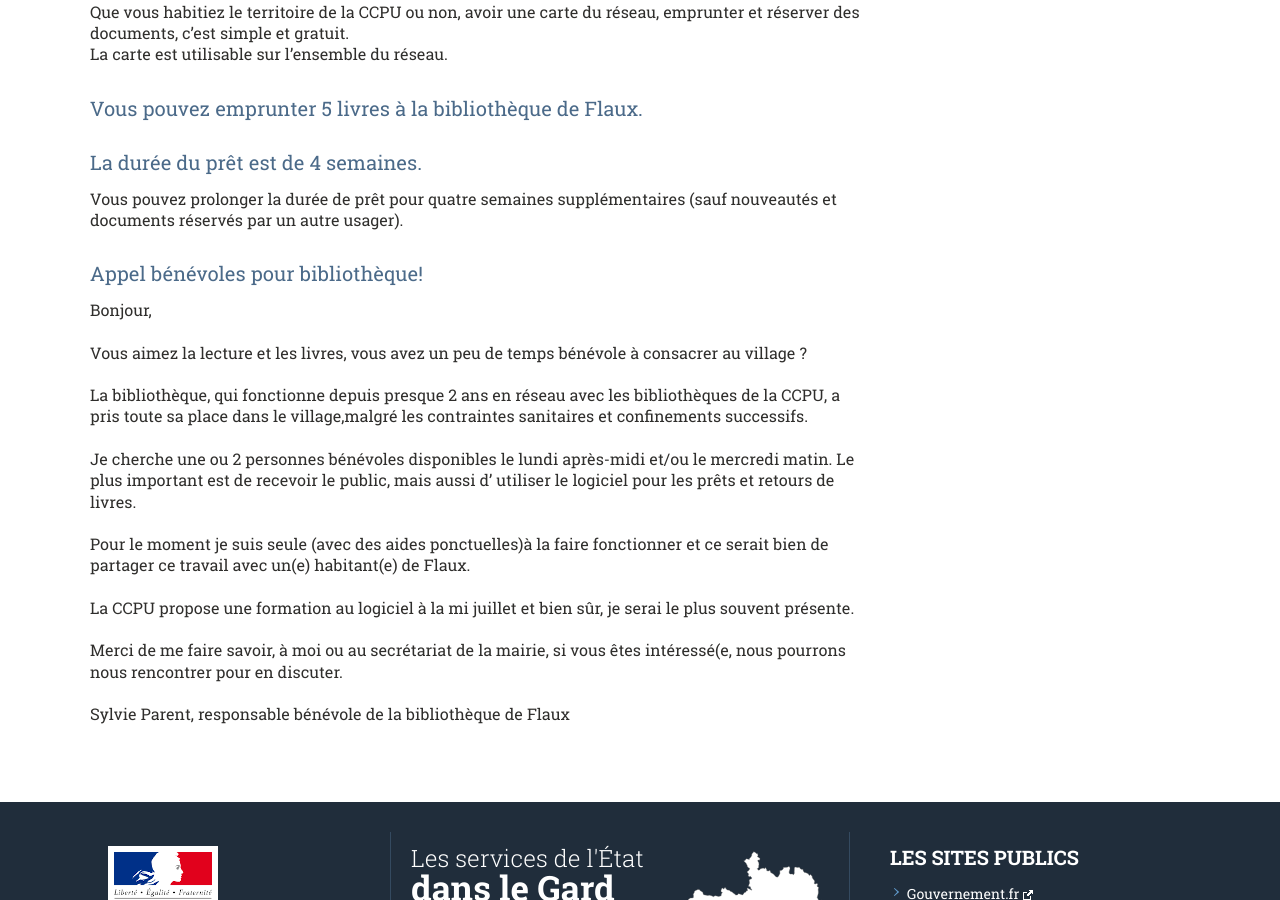
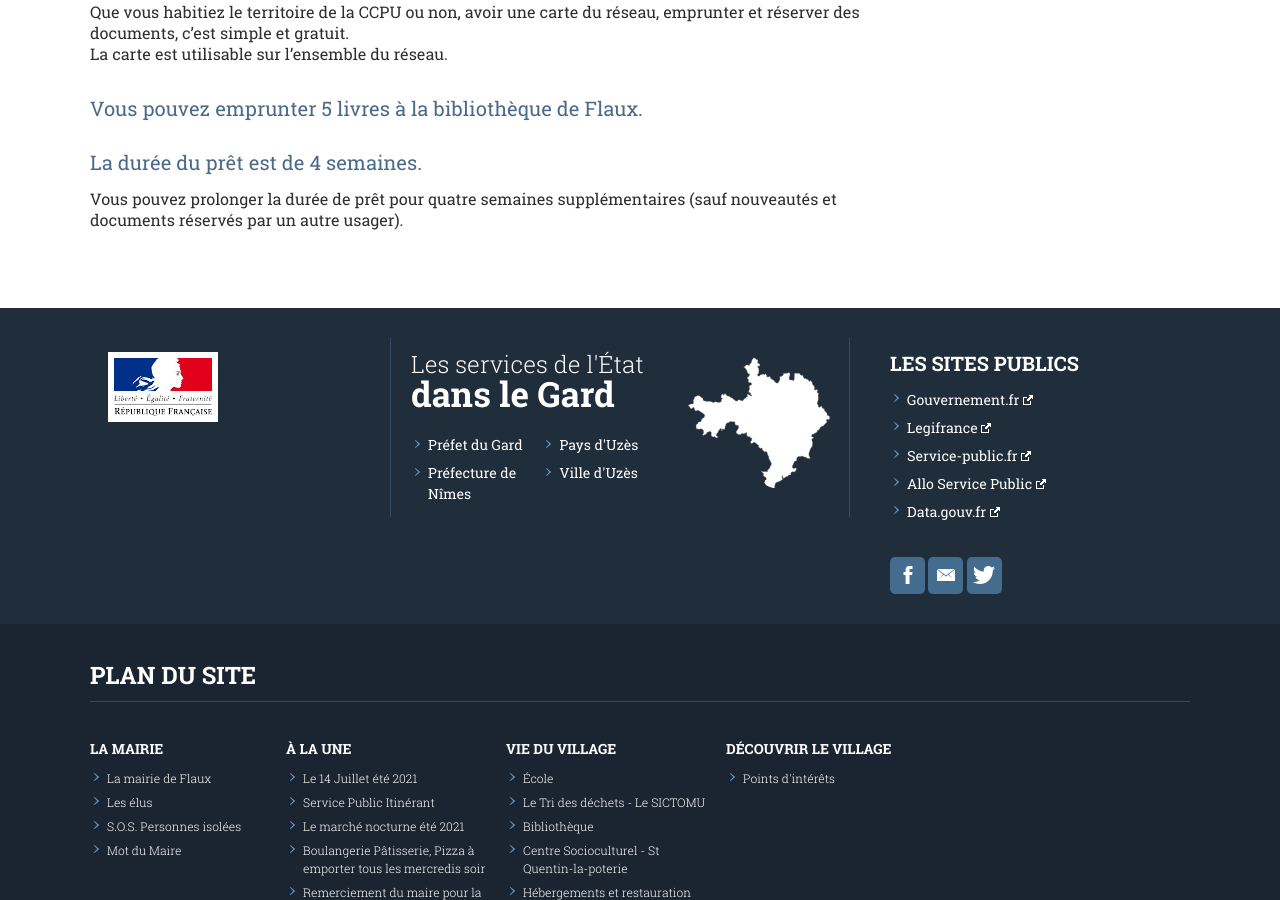
Before and after one commit to Flaux-Village/flaux-village.github.io, a Jekyll site: the page built from bibliotheque.md, in a window 1280 px wide and 900 px high, scrolled down 1294 px. Built offline with Jekyll 4.4.1, drawn with Linux system fonts in a browser that asks for light colours; our own code applies the rules of GitHub Pages for plain Markdown files.

Commit message:
Update bibliotheque.md

```diff
--- a/bibliotheque.md
+++ b/bibliotheque.md
@@ -49,30 +49,3 @@ La carte est utilisable sur l'ensemble du réseau. <br>
 ## La durée du prêt est de 4 semaines. <br>
 
 Vous pouvez prolonger la durée de prêt pour quatre semaines supplémentaires (sauf nouveautés et documents réservés par un autre usager).<br>
-
-## Appel bénévoles pour bibliothèque! <br>
-
-Bonjour,
-
-Vous aimez la lecture et les livres, vous avez un peu de temps bénévole
-à consacrer au village ?<br>
-
-La bibliothèque, qui fonctionne depuis presque 2 ans en réseau avec les
-bibliothèques de la CCPU,  a pris toute sa place dans le village,malgré
-les contraintes sanitaires et confinements successifs.<br>
-
-Je cherche une ou 2 personnes bénévoles disponibles le lundi après-midi
-et/ou le mercredi matin. Le plus important est de recevoir le public,
-mais aussi d' utiliser le logiciel pour les prêts et retours de livres.<br>
-
-Pour le moment je suis seule (avec des aides ponctuelles)à la faire
-fonctionner et ce serait bien de partager ce travail avec un(e)
-habitant(e) de Flaux.<br>
-
-La CCPU propose une formation au logiciel à la mi juillet et bien sûr,
-je serai le plus souvent présente.<br>
-
-Merci de me faire savoir, à moi ou au secrétariat de la mairie, si vous
-êtes intéressé(e, nous pourrons nous rencontrer pour en discuter.<br>
-
-Sylvie Parent, responsable bénévole de la bibliothèque de Flaux<br>
```
